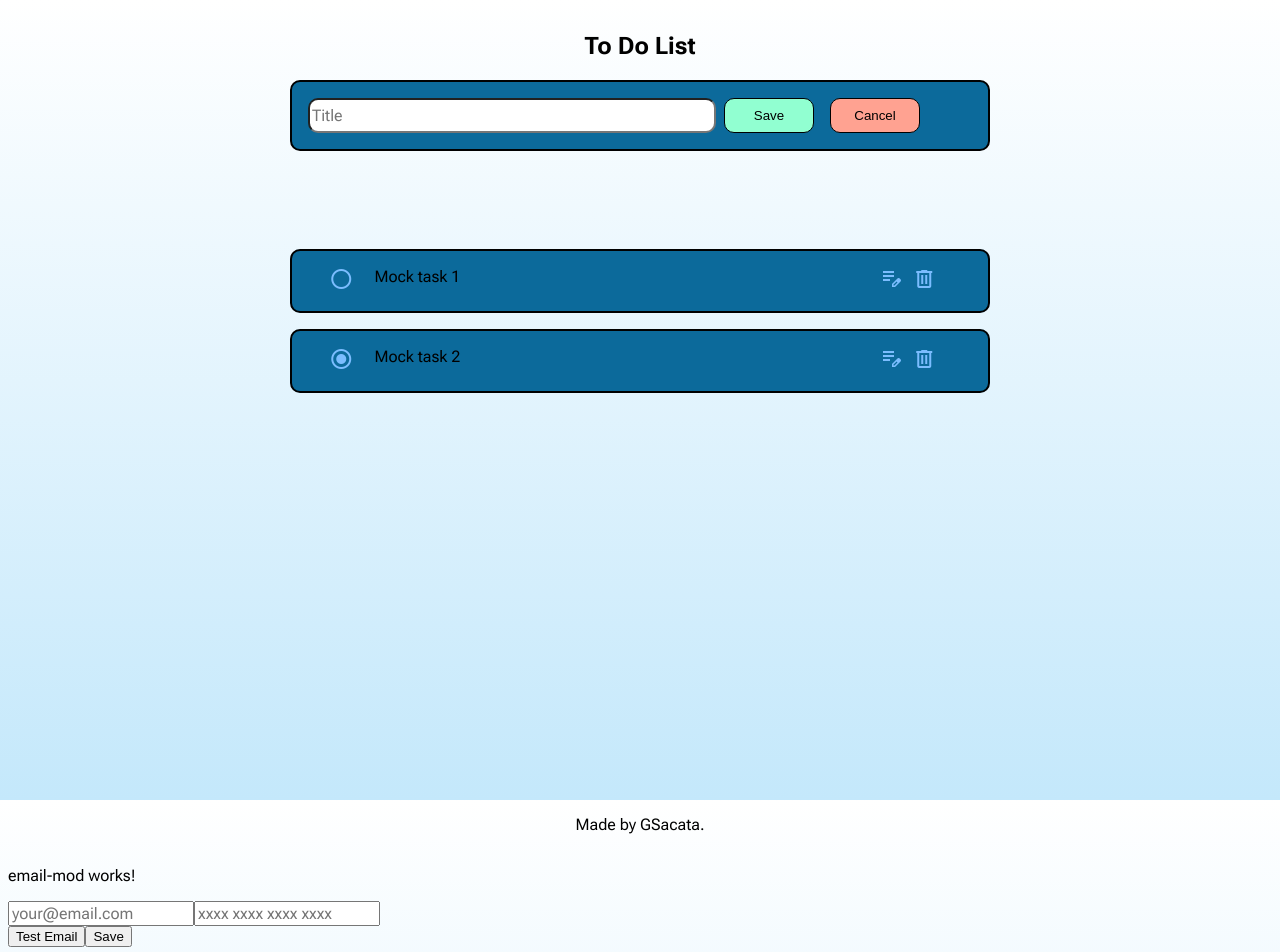
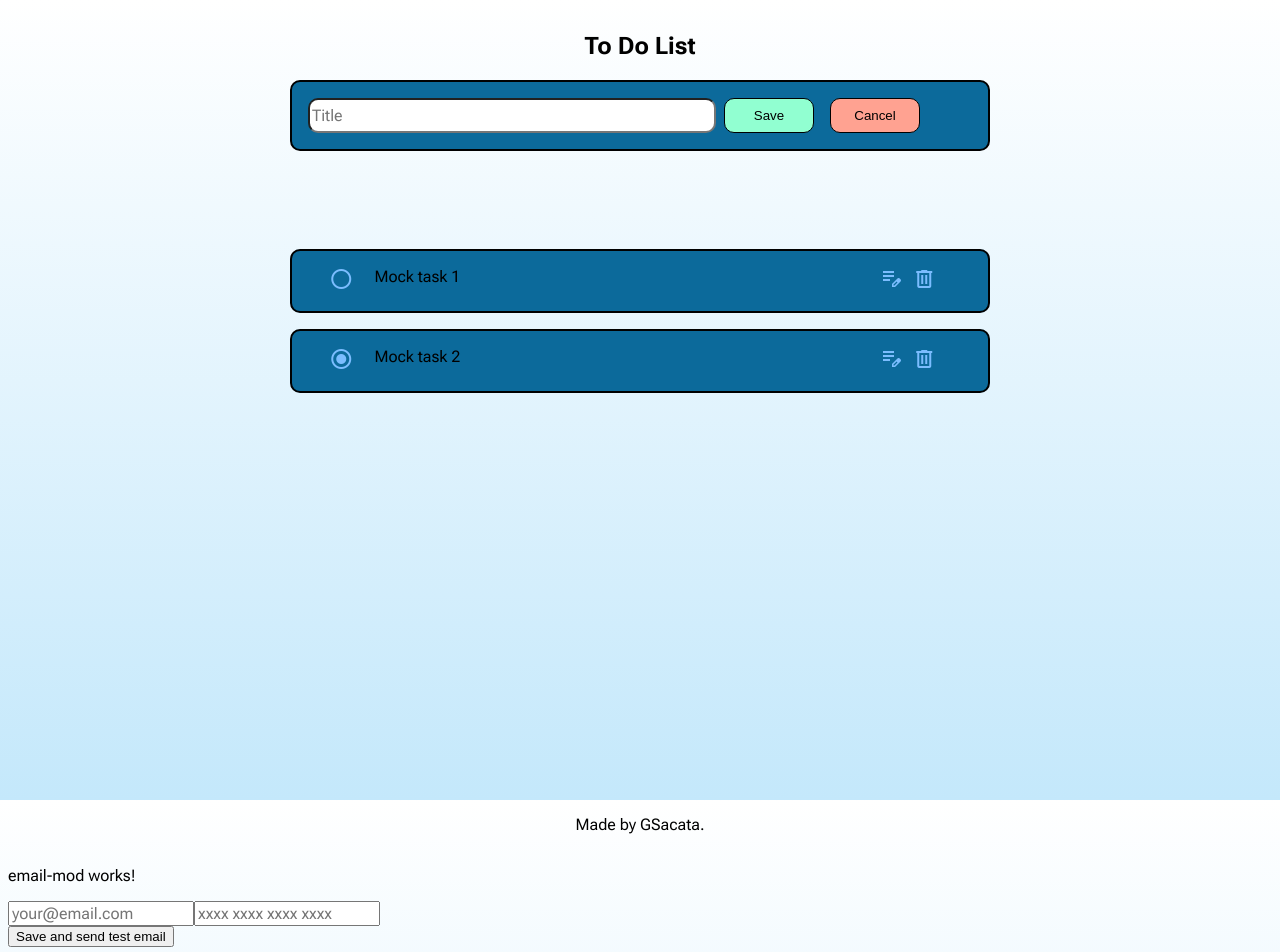
Before and after one commit to GSacata/todolist, an Angular app in the folder frontend/: page / in a window 1280 px wide. Shown: the top 952 px of the page. Built offline with nearby package versions, Linux system fonts and the light colour scheme; no server answers.

Commit message:
fix on save button label

```diff
--- a/frontend/src/app/email-mod/email-mod.component.html
+++ b/frontend/src/app/email-mod/email-mod.component.html
@@ -6,8 +6,7 @@
         <input type="text" placeholder="xxxx xxxx xxxx xxxx">
     </div>
     <div>
-        <button>Test Email</button>
-        <button>Save</button>
+        <button>Save and send test email</button>
     </div>
     <div *ngFor="let item of emailobj">
         <p>{{item.email_address}}</p>
```
